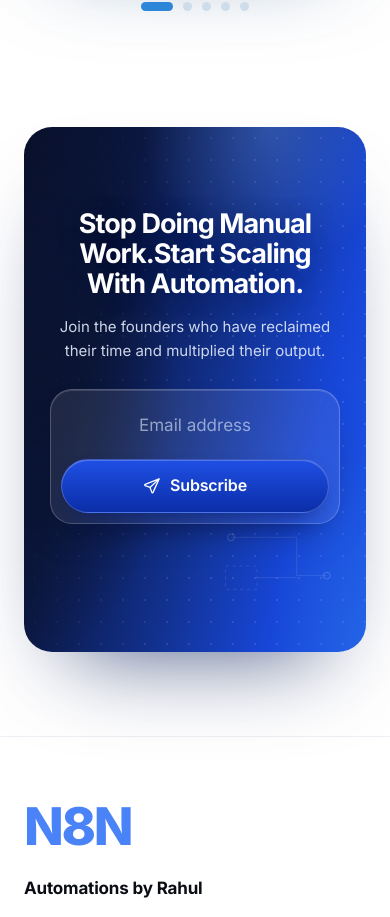
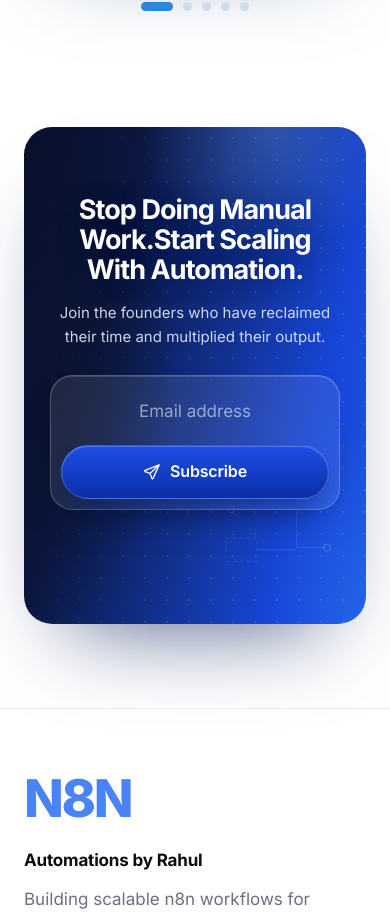
Before and after one commit to Arya10Ranjan/n8n-website, a React (Vite) app: page / in a window 390 px wide. Shown: the part 1459-2376 px from the top of the page. Built offline with nearby package versions, Linux system fonts and the light colour scheme.

Commit message:
Revert "Reshape CTA card into a taller, narrower hero card"
This reverts commit 2d35f31a0528a87379a641d841c1fb7e9179ccf4.

```diff
--- a/src/sections/CTA.css
+++ b/src/sections/CTA.css
@@ -4,11 +4,11 @@
 }
 
 .cta-card {
-  max-width: 760px;
+  max-width: 940px;
   margin: 0 auto;
   position: relative;
   overflow: hidden;
-  padding: 104px 48px 110px;
+  padding: 54px 48px 58px;
   border-radius: 30px;
   text-align: center;
   isolation: isolate;
@@ -157,7 +157,7 @@
 
 @media (max-width: 900px) {
   .cta { padding: 20px 0 84px; }
-  .cta-card { padding: 82px 26px 88px; border-radius: 28px; }
+  .cta-card { padding: 68px 26px 74px; border-radius: 28px; }
   .cta-circuit { width: 130px; right: 20px; bottom: 24px; opacity: 0.4; }
 }
 
```
